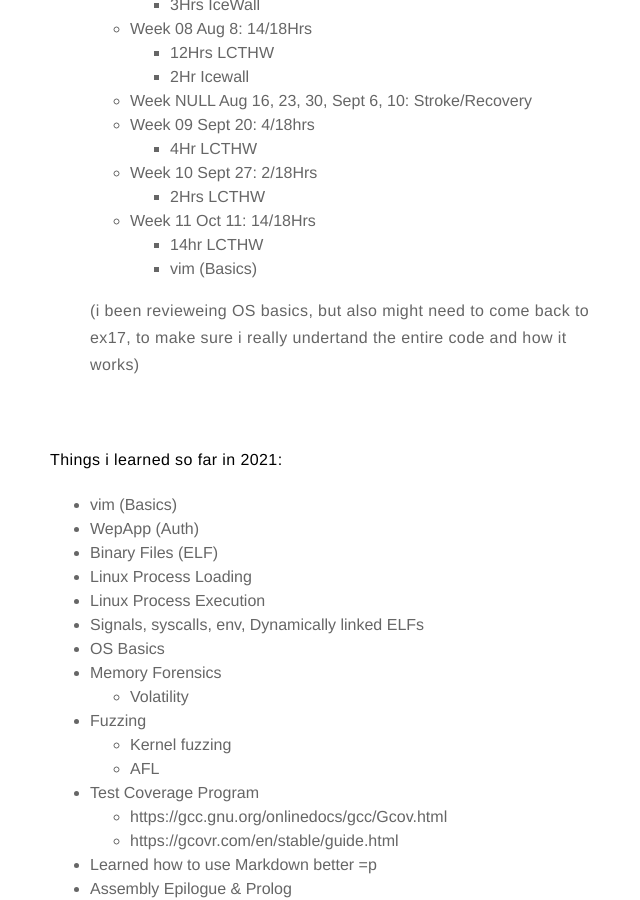
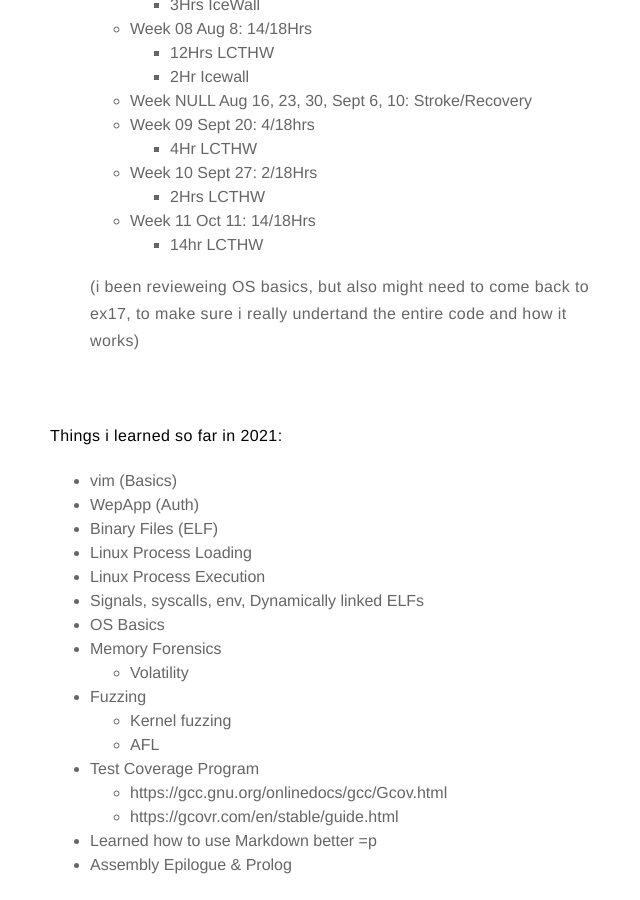
Before and after one commit to MaskedFox/maskedfox.github.io, a Jekyll site: the page built from _posts/2021-05-18-LearningTime2021.md, in a window 1280 px wide and 900 px high, scrolled down 1349 px. Shown: the whole window, without its empty margins (310-950 px from the left). Built offline with Jekyll 4.4.1, drawn with Linux system fonts in a browser that asks for light colours; comment, search, counter and statistics services are not loaded.

```diff
--- a/_posts/2021-05-18-LearningTime2021.md
+++ b/_posts/2021-05-18-LearningTime2021.md
@@ -55,7 +55,6 @@ To finish all exercises until ex31, ex41, ex45, ex48, ex52 from Learn C the Hard
     - 2Hrs LCTHW
   - Week 11 Oct 11: 14/18Hrs
     - 14hr LCTHW
-    - vim (Basics)
 
 
   (i been revieweing OS basics, but also might need to come back to ex17, to make sure i really undertand the entire code and how it works)
```
